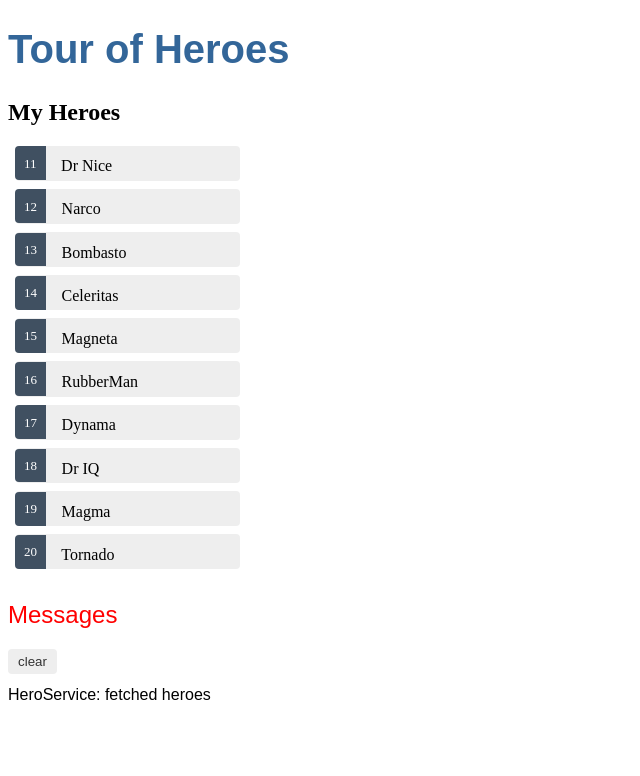
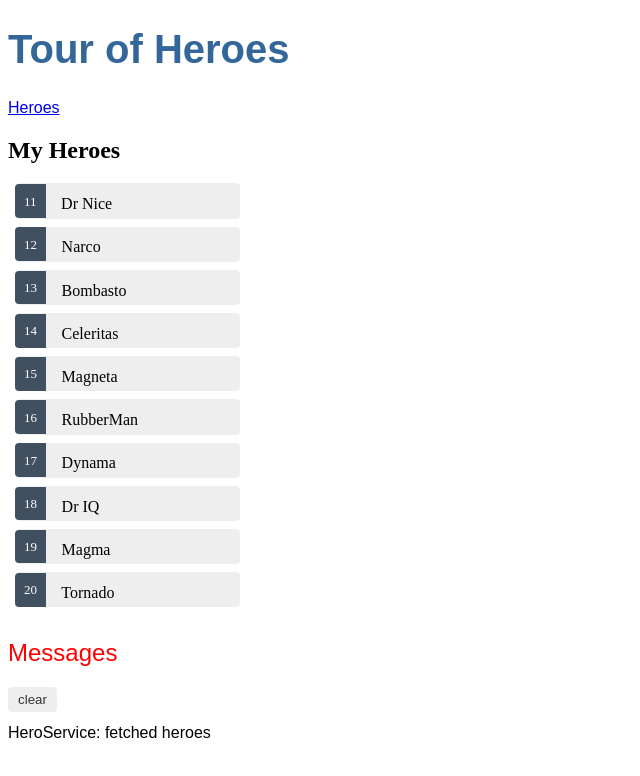
Before and after one commit to SmitaGhosh94/tour-of-heroes, an Angular app: page /heroes in a window 1280 px wide. Shown: the top 776 px of the page, without its empty margins (0-640 px from the left). Built offline with nearby package versions, Linux system fonts and the light colour scheme.

Commit message:
Add router link

```diff
--- a/src/app/app.component.html
+++ b/src/app/app.component.html
@@ -1,3 +1,7 @@
 <h1>{{ title }}</h1>
+<nav>
+  <a routerLink="/heroes">Heroes</a>
+</nav>
 <router-outlet></router-outlet>
+<!-- available to app component because AppRouting module is imported, which exports RouterModule -->
 <app-messages></app-messages>
```
